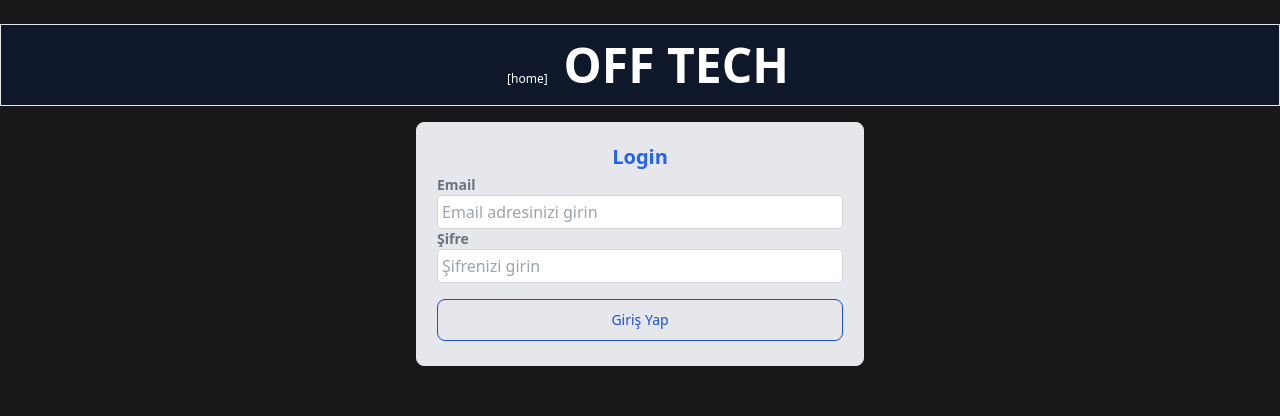
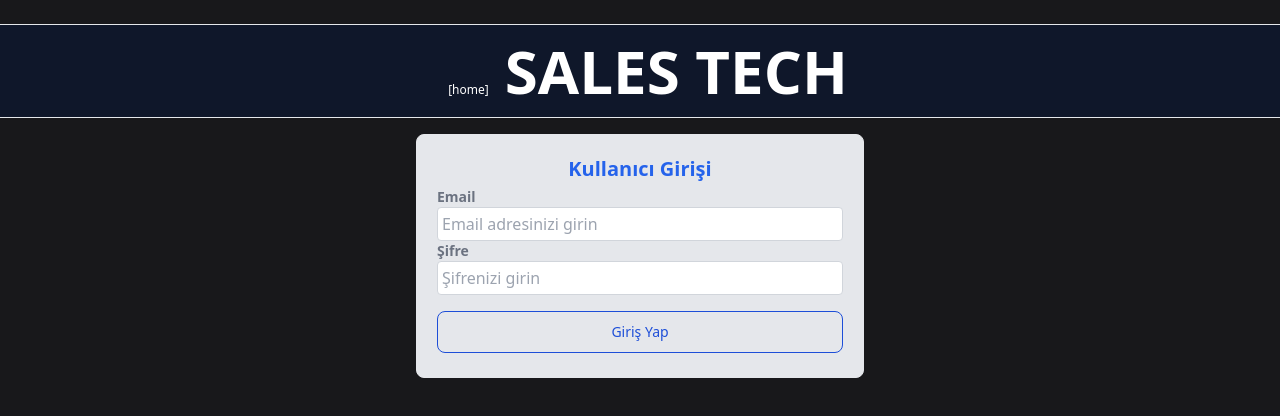
Before and after one commit to atalaymurat/mern, a React (Create React App) app in the folder frontend/: page / in a window 1280 px wide. Shown: the top 416 px of the page. Built offline with nearby package versions, Linux system fonts and the light colour scheme; no server answers.

Commit message:
corrections mental

```diff
--- /dev/null
+++ b/frontend/src/components/home/DebugViewer.js
@@ -0,0 +1,19 @@
+import React from 'react'
+
+const DebugViewer = ({data, user, isAuthenticated}) => {
+    return (
+        <>
+            <div className='text-xl font-bold bg-zinc-700 border-b px-1 py-2' >DebugViewer</div>
+            {/* Show data if authenticated */}
+            <pre className="bg-zinc-700">
+                {JSON.stringify(data, null, 2)}
+                {JSON.stringify(user, null, 2)}
+                <div className="px-4">
+                    isAuthenticated: {JSON.stringify(isAuthenticated)}
+                </div>
+            </pre>
+        </>
+    )
+}
+
+export default DebugViewer
--- /dev/null
+++ b/frontend/src/components/home/Header.js
@@ -0,0 +1,16 @@
+import React from 'react'
+
+const Header = () => {
+    return (
+        <div>
+            <div className="my-2 border-t border-b p-4 bg-slate-900">
+                <h1 className="text-6xl text-center font-bold text-white">
+                    <span className="text-xs mx-4 font-light">[home]</span>
+                    SALES TECH
+                </h1>
+            </div>
+        </div>
+    )
+}
+
+export default Header
--- /dev/null
+++ b/frontend/src/components/home/IsError.js
@@ -0,0 +1,16 @@
+import React from 'react'
+
+const IsError = ({errorMessage}) => {
+    return (
+        <div className="min-h-screen w-full bg-zinc-900 py-4 text-white">
+            <div className="flex flex-col w-full items-center justify-center mt-10">
+                <div>Error On Page Load</div>
+                <div className="flex flex-col">
+                    <pre>{JSON.stringify(errorMessage, null, 2)}</pre>
+                </div>
+            </div>
+        </div>
+    )
+}
+
+export default IsError
--- /dev/null
+++ b/frontend/src/components/home/IsLoading.js
@@ -0,0 +1,15 @@
+import React from 'react'
+
+const IsLoading = () => {
+    return (
+        <div>
+            <div className="min-h-screen w-full bg-zinc-900 py-4 text-white">
+                <div className="flex flex-col w-full items-center justify-center mt-10">
+                    <div>Loading...</div>
+                </div>
+            </div>
+        </div>
+    )
+}
+
+export default IsLoading
--- a/frontend/src/components/home/LoginForm.js
+++ b/frontend/src/components/home/LoginForm.js
@@ -22,7 +22,7 @@ const LoginForm = () => {
     <React.Fragment>
       <div className="px-1 py-2 my-4 bg-gray-200 text-blue-600 border rounded-lg max-w-md mx-auto flex">
         <div className="w-full px-4 py-2">
-          <div className="text-xl font-bold py-1 text-center">Login</div>
+          <div className="text-xl font-bold py-1 text-center">Kullanıcı Girişi</div>
           <Formik
             enableReinitialize={true}
             initialValues={{
--- a/frontend/src/pages/Home.js
+++ b/frontend/src/pages/Home.js
@@ -1,86 +1,65 @@
-import React, { useEffect, useState } from 'react';
-import axios from 'axios';
-import LoginFrom from '../components/home/LoginForm';
-import { useAuthSWR } from '../hooks/useAuthSWR';
-import { useAuth } from "../context/Auth"
+import React, { useEffect, useState } from 'react'
+import axios from 'axios'
+import LoginFrom from '../components/home/LoginForm'
+import { useAuthSWR } from '../hooks/useAuthSWR'
+import { useAuth } from '../context/Auth'
+import IsLoading from '../components/home/IsLoading'
+import IsError from '../components/home/IsError'
+import Header from '../components/home/Header'
+import DebugViewer from '../components/home/DebugViewer'
 
 function Home() {
-  const [data, setData] = useState([]); // Data state
-  const [dataLoading, setDataLoading] = useState(true); // Data loading state
-  const { isLoading, isError, errorMessage } = useAuthSWR();
-  const { user, isAuthenticated, logout } = useAuth();
+    const [data, setData] = useState([]) // Data state
+    const [dataLoading, setDataLoading] = useState(true) // Data loading state
+    const { isLoading, isError, errorMessage } = useAuthSWR()
+    const { user, isAuthenticated, logout } = useAuth()
 
     // Function to fetch data
     const getData = async () => {
         try {
-      const { data } = await axios.get('/');
-      setData(data);
+            const { data } = await axios.get('/')
+            setData(data)
         } catch (err) {
-      setData(null); // Clear data on error
+            setData(null) // Clear data on error
         } finally {
-      setDataLoading(false); // Set loading to false
+            setDataLoading(false) // Set loading to false
         }
-  };
+    }
 
     // Fetch data when the component mounts (only if authenticated)
     useEffect(() => {
         if (isAuthenticated) {
-      getData(); // Fetch data only if authenticated
+            getData() // Fetch data only if authenticated
         } else {
-      setDataLoading(false); // Stop loading if not authenticated
+            setDataLoading(false) // Stop loading if not authenticated
         }
-  }, [isAuthenticated]);
+    }, [isAuthenticated])
 
     // Loading state (authentication or data)
-  if (isLoading || dataLoading) {
-    return (
-      <div className="min-h-screen w-full bg-zinc-900 py-4 text-white">
-        <div className="flex flex-col w-full items-center justify-center mt-10">
-          <div>Loading...</div>
-        </div>
-      </div>
-    );
+    if (isLoading) {
+        return <IsLoading />
     }
-
     // Error state (authentication or data)
     if (isError) {
-    return (
-      <div className="min-h-screen w-full bg-zinc-900 py-4 text-white">
-        <div className="flex flex-col w-full items-center justify-center mt-10">
-          <div>Error On Page Load</div>
-          <div className="flex flex-col">
-            <pre>{JSON.stringify(errorMessage, null, 2)}</pre>
-          </div>
-        </div>
-      </div>
-    );
+        return <IsError errorMessage={errorMessage} />
     }
-
     // Default render
     return (
         <div className="min-h-screen w-full bg-zinc-900 py-4 text-white">
-      <div className="my-2 border p-4 bg-slate-900">
-        <h1 className="text-5xl text-center font-extrabold text-white">
-          <span className="text-xs mx-4 font-light">[home]</span>
-          OFF TECH
-        </h1>
-      </div>
+            <Header />
 
             {/* Show login form if not authenticated */}
             {!isAuthenticated ? (
                 <LoginFrom />
             ) : (
-        <>
-          {/* Show data if authenticated */}
-          <pre className="bg-zinc-700">
-            {JSON.stringify(data, null, 2)}
-            {JSON.stringify(user, null, 2)}
-            <div className="px-4">isAuthenticated: {JSON.stringify(isAuthenticated)}</div>
-          </pre>
-        </>
+                <DebugViewer
+                    data={data}
+                    user={user}
+                    isAuthenticated={isAuthenticated}
+                />
             )}
         </div>
-  );
+    )
 }
 
-export default Home;
+export default Home
```
Lines whose indentation alone changed are shown as unchanged.
